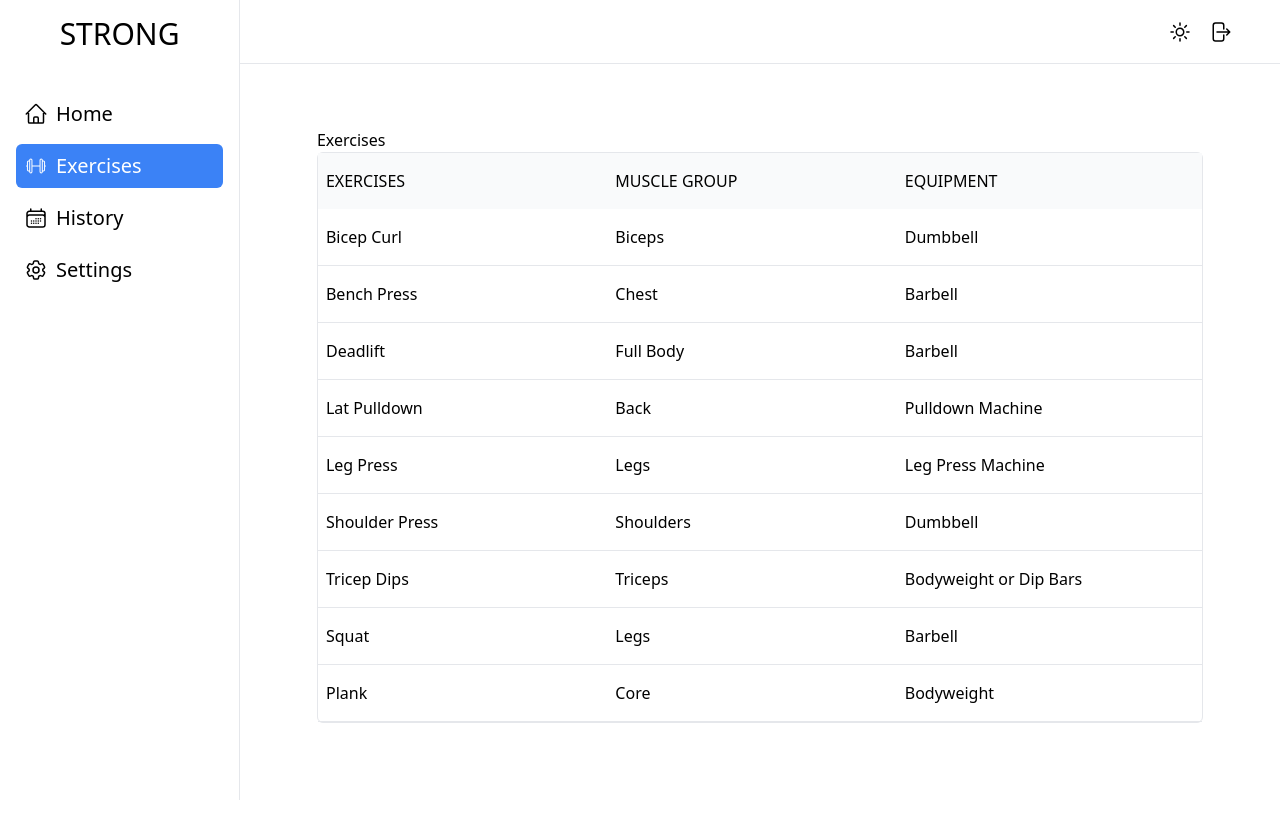
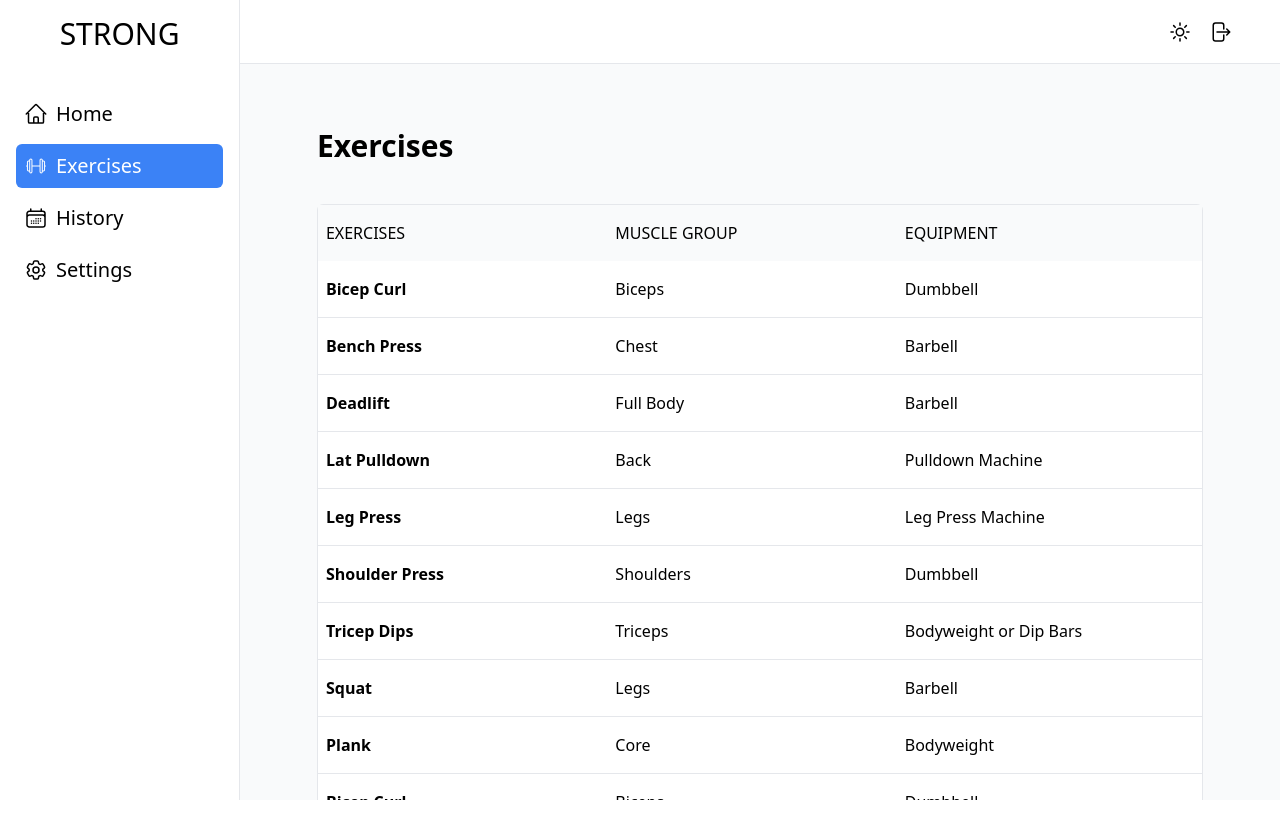
Before and after one commit to M3fjuLeo/STRONG, a React (Vite) app: page /exercises in a window 1280 px wide. After the commit the page ends 800 px from the top, so only its background shows below. Built offline with nearby package versions, Linux system fonts and the light colour scheme.

Commit message:
Implement responisve sidebar, header  and exercise page"

```diff
--- a/src/components/AppLayout.tsx
+++ b/src/components/AppLayout.tsx
@@ -5,11 +5,11 @@ import Sidebar from "./Sidebar";
 
 const AppLayout = () => {
   return (
-    <div className="flex">
+    <div className="flex bg-gray-50">
       <Sidebar />
-      <div className="flex flex-col w-full h-full">
+      <div className="flex flex-col w-full h-lvh">
         <Header />
-        <div className="pt-[4rem] px-[4.8rem] pb-[6.4rem]">
+        <div className="pt-[4rem] px-[4.8rem] overflow-scroll pb-[6.4rem]">
           <div className="max-w-[75rem] my-0 mx-auto flex flex-col gap-[3.2rem]">
             <Outlet />
           </div>
--- a/src/components/ExercisesTable.tsx
+++ b/src/components/ExercisesTable.tsx
@@ -3,17 +3,17 @@ import { exercises } from "../data/exercises-data";
 
 const ExercisesTable = () => {
   return (
-    <div className="border rounded-md">
-      <div className="py-4 bg-gray-50 grid grid-cols-3 p-2">
+    <div className="border rounded-md bg-white">
+      <div className="py-4 hidden bg-gray-50 sm:grid grid-cols-3 p-2">
         <span>EXERCISES</span>
         <span>MUSCLE GROUP</span>
         <span>EQUIPMENT</span>
       </div>
       {exercises.map((exercise) => (
-        <div className="grid grid-cols-3 px-2 py-4 border-b-[1px]">
-          <span>{exercise.name}</span>
+        <div className="grid sm:grid-cols-3 px-2 py-4 cursor-pointer border-b-[1px]">
+          <span className="font-bold">{exercise.name}</span>
           <span>{exercise.muscleGroup}</span>
-          <span>{exercise.equipment}</span>
+          <span className="hidden sm:block">{exercise.equipment}</span>
         </div>
       ))}
     </div>
--- a/src/components/Header.tsx
+++ b/src/components/Header.tsx
@@ -1,12 +1,18 @@
 import React from "react";
+import Logo from "../ui/Logo";
 import DarkModeToggle from "./DarkModeToggle";
 import Logout from "./Logout";
 
 const Header = () => {
   return (
-    <div className="w-full border-b-[1px] h-[4rem] flex items-center justify-end pr-10">
-      <DarkModeToggle />
-      <Logout />
+    <div className="w-full bg-white border-b-[1px] h-[4rem] py-4 flex items-center lg:justify-end justify-between px-10">
+      <div className="lg:hidden block">
+        <Logo />
+      </div>
+      <div className="flex">
+        <DarkModeToggle />
+        <Logout />
+      </div>
     </div>
   );
 };
--- a/src/components/Sidebar.tsx
+++ b/src/components/Sidebar.tsx
@@ -9,9 +9,11 @@ import Logo from "../ui/Logo";
 
 const Sidebar = () => {
   return (
-    <div className="h-lvh flex p-4 gap-10 flex-col w-[18rem] border-r-[1px]">
-      <Logo />
-      <ul className="gap-2 flex flex-col">
+    <div className="lg:h-lvh lg:flex lg:relative bg-white p-4 gap-10 lg:flex-col lg:w-[18rem] border-t-[1px] fixed bottom-0 w-full left-0 lg:border-r-[1px] lg:border-t-0">
+      <div className="hidden lg:block">
+        <Logo />
+      </div>
+      <ul className="gap-2 justify-around flex lg:flex-col">
         <Link to="home" title="Home" icon={<HiOutlineHome />} />
         <Link to="exercises" title="Exercises" icon={<CiDumbbell />} />
         <Link to="history" title="History" icon={<HiOutlineCalendarDays />} />
--- a/src/data/exercises-data.ts
+++ b/src/data/exercises-data.ts
@@ -62,4 +62,130 @@ export const exercises = [
     description:
       "Builds core stability and endurance. Lie face down, prop yourself up on your elbows and toes, and keep your body in a straight line. Hold this position as long as possible.",
   },
+  {
+    name: "Bicep Curl",
+    muscleGroup: "Biceps",
+    equipment: "Dumbbell",
+    description:
+      "A classic exercise targeting the biceps. Hold a dumbbell in each hand, palms facing forward. Curl the weights towards your shoulders, keeping your elbows close to your body. Slowly lower back down.",
+  },
+  {
+    name: "Bench Press",
+    muscleGroup: "Chest",
+    equipment: "Barbell",
+    description:
+      "A foundational chest exercise. Lie on a flat bench, grip the barbell slightly wider than shoulder-width, and push it upward until your arms are fully extended. Lower the bar to your chest and repeat.",
+  },
+  {
+    name: "Deadlift",
+    muscleGroup: "Full Body",
+    equipment: "Barbell",
+    description:
+      "An essential strength-building lift. Stand with feet shoulder-width apart, grip the barbell, and lift it by extending your hips and knees simultaneously. Keep your back straight throughout the movement.",
+  },
+  {
+    name: "Lat Pulldown",
+    muscleGroup: "Back",
+    equipment: "Pulldown Machine",
+    description:
+      "A key exercise for building back width. Sit at a pulldown machine, grip the bar slightly wider than shoulder-width, and pull it down to your chest. Control the bar as you let it return to the starting position.",
+  },
+  {
+    name: "Leg Press",
+    muscleGroup: "Legs",
+    equipment: "Leg Press Machine",
+    description:
+      "Focuses on your quads, hamstrings, and glutes. Sit on the leg press machine, place your feet shoulder-width apart on the platform, and push the platform upward. Lower it back slowly without locking your knees.",
+  },
+  {
+    name: "Shoulder Press",
+    muscleGroup: "Shoulders",
+    equipment: "Dumbbell",
+    description:
+      "Strengthens the deltoid muscles. Sit on a bench with back support, hold a dumbbell in each hand at shoulder height, and press them upward until your arms are fully extended. Lower the weights back down slowly.",
+  },
+  {
+    name: "Tricep Dips",
+    muscleGroup: "Triceps",
+    equipment: "Bodyweight or Dip Bars",
+    description:
+      "Targets the triceps and chest. Position your hands shoulder-width apart on dip bars or a bench. Lower your body by bending your elbows, then push yourself back up to the starting position.",
+  },
+  {
+    name: "Squat",
+    muscleGroup: "Legs",
+    equipment: "Barbell",
+    description:
+      "A compound movement for overall leg development. Stand with feet shoulder-width apart, place a barbell on your upper back, and lower your body by bending your knees until your thighs are parallel to the ground. Push back up.",
+  },
+  {
+    name: "Plank",
+    muscleGroup: "Core",
+    equipment: "Bodyweight",
+    description:
+      "Builds core stability and endurance. Lie face down, prop yourself up on your elbows and toes, and keep your body in a straight line. Hold this position as long as possible.",
+  },
+  {
+    name: "Bicep Curl",
+    muscleGroup: "Biceps",
+    equipment: "Dumbbell",
+    description:
+      "A classic exercise targeting the biceps. Hold a dumbbell in each hand, palms facing forward. Curl the weights towards your shoulders, keeping your elbows close to your body. Slowly lower back down.",
+  },
+  {
+    name: "Bench Press",
+    muscleGroup: "Chest",
+    equipment: "Barbell",
+    description:
+      "A foundational chest exercise. Lie on a flat bench, grip the barbell slightly wider than shoulder-width, and push it upward until your arms are fully extended. Lower the bar to your chest and repeat.",
+  },
+  {
+    name: "Deadlift",
+    muscleGroup: "Full Body",
+    equipment: "Barbell",
+    description:
+      "An essential strength-building lift. Stand with feet shoulder-width apart, grip the barbell, and lift it by extending your hips and knees simultaneously. Keep your back straight throughout the movement.",
+  },
+  {
+    name: "Lat Pulldown",
+    muscleGroup: "Back",
+    equipment: "Pulldown Machine",
+    description:
+      "A key exercise for building back width. Sit at a pulldown machine, grip the bar slightly wider than shoulder-width, and pull it down to your chest. Control the bar as you let it return to the starting position.",
+  },
+  {
+    name: "Leg Press",
+    muscleGroup: "Legs",
+    equipment: "Leg Press Machine",
+    description:
+      "Focuses on your quads, hamstrings, and glutes. Sit on the leg press machine, place your feet shoulder-width apart on the platform, and push the platform upward. Lower it back slowly without locking your knees.",
+  },
+  {
+    name: "Shoulder Press",
+    muscleGroup: "Shoulders",
+    equipment: "Dumbbell",
+    description:
+      "Strengthens the deltoid muscles. Sit on a bench with back support, hold a dumbbell in each hand at shoulder height, and press them upward until your arms are fully extended. Lower the weights back down slowly.",
+  },
+  {
+    name: "Tricep Dips",
+    muscleGroup: "Triceps",
+    equipment: "Bodyweight or Dip Bars",
+    description:
+      "Targets the triceps and chest. Position your hands shoulder-width apart on dip bars or a bench. Lower your body by bending your elbows, then push yourself back up to the starting position.",
+  },
+  {
+    name: "Squat",
+    muscleGroup: "Legs",
+    equipment: "Barbell",
+    description:
+      "A compound movement for overall leg development. Stand with feet shoulder-width apart, place a barbell on your upper back, and lower your body by bending your knees until your thighs are parallel to the ground. Push back up.",
+  },
+  {
+    name: "Plank",
+    muscleGroup: "Core",
+    equipment: "Bodyweight",
+    description:
+      "Builds core stability and endurance. Lie face down, prop yourself up on your elbows and toes, and keep your body in a straight line. Hold this position as long as possible.",
+  },
 ];
--- a/src/ui/Heading.tsx
+++ b/src/ui/Heading.tsx
@@ -5,7 +5,7 @@ interface HeadingProps {
 }
 
 const Heading = ({ title }: HeadingProps) => {
-  return <h1>{title}</h1>;
+  return <h1 className="text-3xl font-semibold mb-10">{title}</h1>;
 };
 
 export default Heading;
--- a/src/ui/Link.tsx
+++ b/src/ui/Link.tsx
@@ -9,13 +9,13 @@ interface LinkProps {
 
 const Link = ({ title, to, icon }: LinkProps) => {
   return (
-    <li>
+    <li className="w-full">
       <NavLink
         to={to}
-        className={`flex p-2 rounded-md items-center gap-2 text-2xl font-normal hover:bg-blue-500 duration-300 hover:text-white`}
+        className={`flex lg:flex-row flex-col p-2 rounded-md items-center gap-2 text-2xl font-normal hover:bg-blue-500 duration-300 hover:text-white`}
       >
         {icon}
-        <span className="text-xl">{title}</span>
+        <span className="text-xl hidden lg:block">{title}</span>
       </NavLink>
     </li>
   );
```
